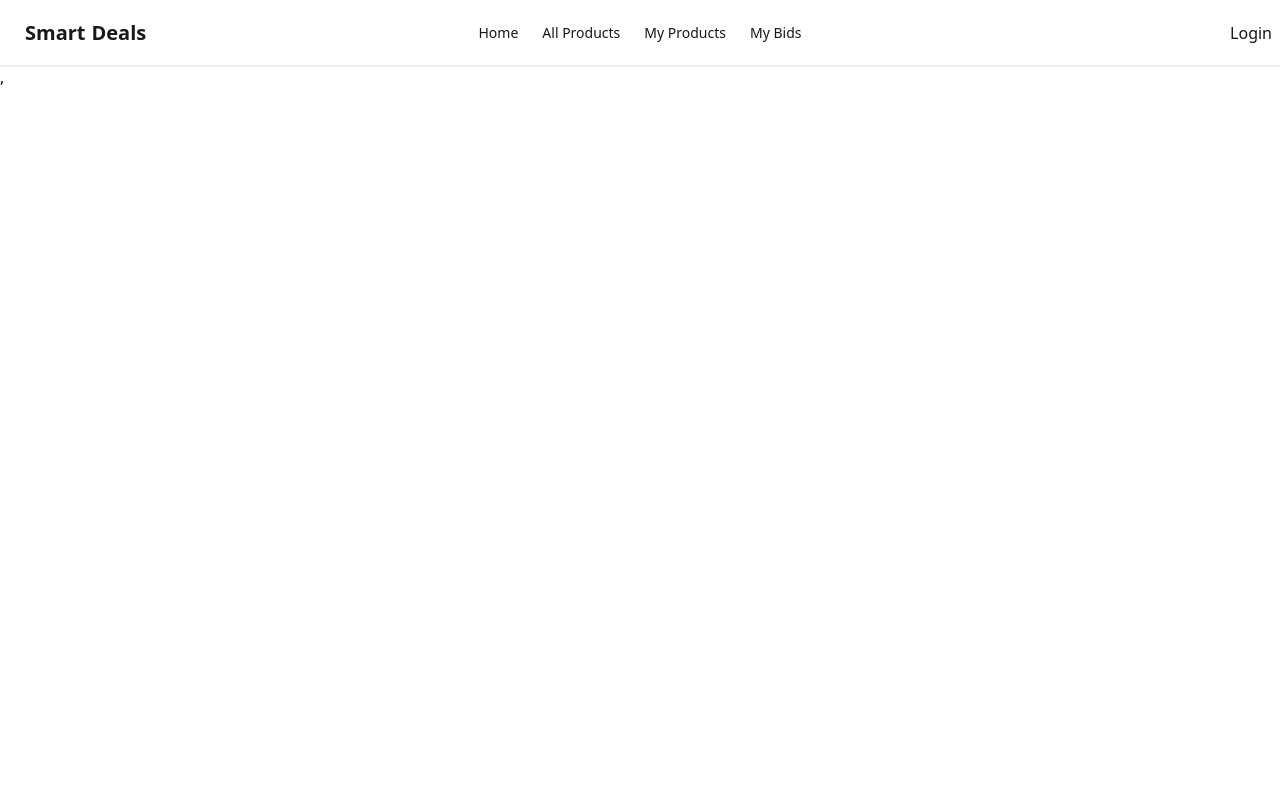
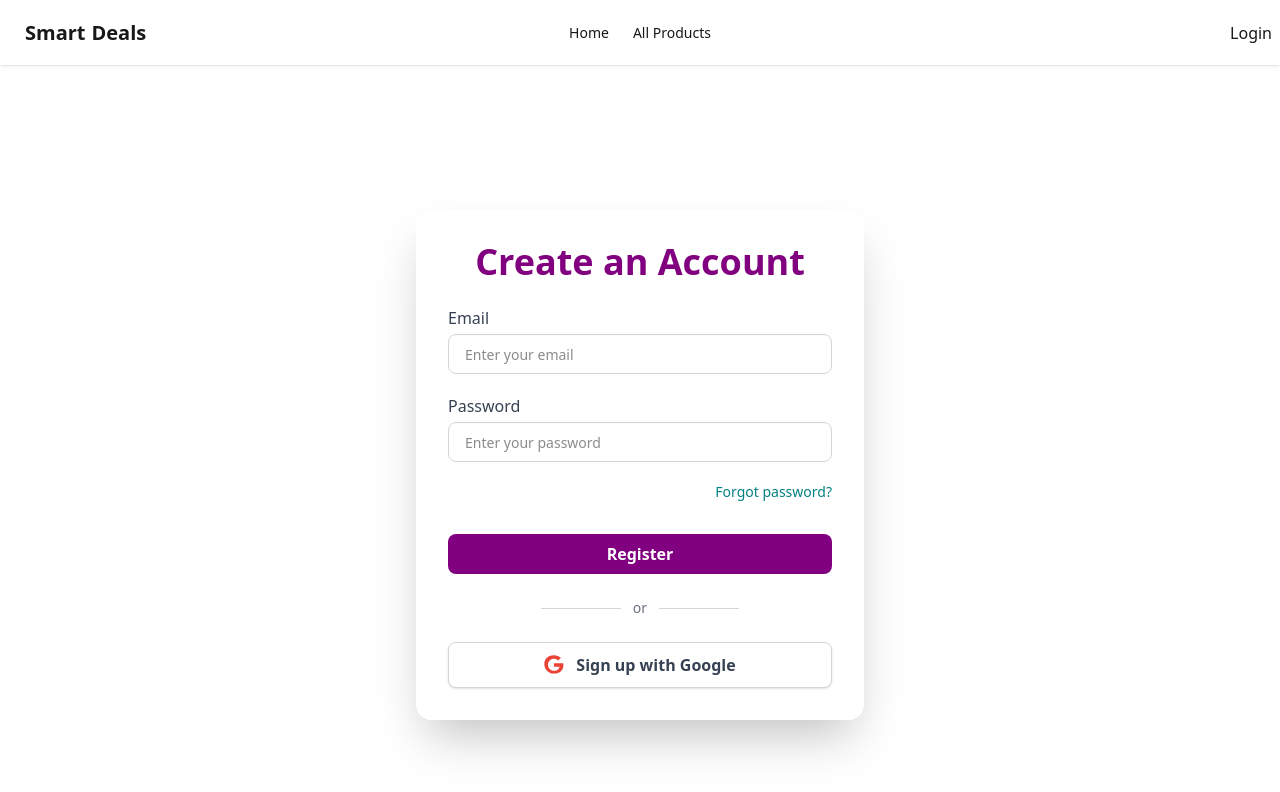
Before and after one commit to Tanvi183/smart-deals-app-frontend, a React (Vite) app: page /register in a window 1280 px wide. Shown: the top 792 px of the page. Built offline with nearby package versions, Linux system fonts and the light colour scheme; no server answers.

Commit message:
signinwithgoogle & signOut completed aslo create method for resgistation signin.

```diff
--- a/package.json
+++ b/package.json
@@ -12,6 +12,7 @@
   "dependencies": {
     "@tailwindcss/vite": "^4.1.16",
     "daisyui": "^5.4.2",
+    "firebase": "^12.5.0",
     "react": "^19.1.1",
     "react-dom": "^19.1.1",
     "react-router": "^7.9.5",
--- a/src/components/MyProducts/MyProducts.jsx
+++ b/src/components/MyProducts/MyProducts.jsx
@@ -0,0 +1,11 @@
+import React from 'react';
+
+const MyProducts = () => {
+    return (
+        <div>
+
+        </div>
+    );
+};
+
+export default MyProducts;
--- a/src/components/Navbar/Navbar.jsx
+++ b/src/components/Navbar/Navbar.jsx
@@ -1,41 +1,84 @@
-import React from 'react';
-import { Link, NavLink } from 'react-router';
+import React, { use } from "react";
+import { Link, NavLink } from "react-router";
+import { AtuhContext } from "../../contexts/AuthContext";
 
 const Navbar = () => {
+  const { user, signOutUser } = use(AtuhContext);
 
-    const links = <>
-        <li><NavLink to="/">Home</NavLink></li>
-        <li><NavLink to="/allProducts">All Products</NavLink></li>
-        <li><NavLink to="/myProducts">My Products</NavLink></li>
-        <li><NavLink to="/myBids">My Bids</NavLink></li>
+  const handleSignOut = () => {
+    signOutUser()
+      .then((result) => {
+        console.log(result);
+      })
+      .catch((error) => {
+        console.log(error);
+      });
+  };
+
+  const links = (
+    <>
+      <li>
+        <NavLink to="/">Home</NavLink>
+      </li>
+      <li>
+        <NavLink to="/allProducts">All Products</NavLink>
+      </li>
+      {user && (
+        <>
+          <li>
+            <NavLink to="/myProducts">My Products</NavLink>
+          </li>
+          <li>
+            <NavLink to="/myBids">My Bids</NavLink>
+          </li>
         </>
+      )}
+    </>
+  );
 
   return (
     <div className="navbar bg-base-100 shadow-sm">
       <div className="navbar-start">
         <div className="dropdown">
           <div tabIndex={0} role="button" className="btn btn-ghost lg:hidden">
-                        <svg xmlns="http://www.w3.org/2000/svg" className="h-5 w-5" fill="none" viewBox="0 0 24 24" stroke="currentColor"> <path strokeLinecap="round" strokeLinejoin="round" strokeWidth="2" d="M4 6h16M4 12h8m-8 6h16" /> </svg>
+            <svg
+              xmlns="http://www.w3.org/2000/svg"
+              className="h-5 w-5"
+              fill="none"
+              viewBox="0 0 24 24"
+              stroke="currentColor"
+            >
+              {" "}
+              <path
+                strokeLinecap="round"
+                strokeLinejoin="round"
+                strokeWidth="2"
+                d="M4 6h16M4 12h8m-8 6h16"
+              />{" "}
+            </svg>
           </div>
           <ul
             tabIndex="-1"
-                        className="menu menu-sm dropdown-content bg-base-100 rounded-box z-1 mt-3 w-52 p-2 shadow">
+            className="menu menu-sm dropdown-content bg-base-100 rounded-box z-1 mt-3 w-52 p-2 shadow"
+          >
             {links}
           </ul>
         </div>
-                <a className="btn btn-ghost text-xl">Smart<span>Deals</span></a>
+        <NavLink to="/" className="btn btn-ghost text-xl">
+          Smart<span>Deals</span>
+        </NavLink>
       </div>
       <div className="navbar-center hidden lg:flex">
-                <ul className="menu menu-horizontal px-1">
-                    {links}
-                </ul>
+        <ul className="menu menu-horizontal px-1">{links}</ul>
       </div>
       <div className="navbar-end">
+        {user ? (
+          <a onClick={handleSignOut} className="btn">
+            Sign Out
+          </a>
+        ) : (
           <Link to="/register">Login</Link>
-                {/* {
-                    user ?
-                        <a onClick={handleSignOut} className="btn">Sign Out</a> :
-                } */}
+        )}
       </div>
     </div>
   );
--- a/src/components/Register/Register.jsx
+++ b/src/components/Register/Register.jsx
@@ -1,7 +1,126 @@
-import React from "react";
+import React, { use } from "react";
+import { AtuhContext } from "../../contexts/AuthContext";
 
 const Register = () => {
-  return <div></div>;
+  const { signInWithGoogle } = use(AtuhContext);
+
+  const handleGoogleSignIn = () => {
+    signInWithGoogle()
+      .then((result) => {
+        console.log(result.user);
+
+        const newUser = {
+          name: result.user.displayName,
+          email: result.user.email,
+          image: result.user.photoURL,
+        };
+
+        // Create user in the mongodb databse
+        fetch("http://localhost:3000/users", {
+          method: "POST",
+          headers: {
+            "content-type": "application/json",
+          },
+          body: JSON.stringify(newUser),
+        })
+          .then((res) => res.json())
+          .then((data) => {
+            console.log("data after user save", data);
+          });
+      })
+      .catch((error) => {
+        console.log(error);
+      });
+  };
+
+  return (
+    <div
+      className="min-h-screen flex items-center justify-center"
+      style={{
+        background: "linear-gradient(135deg, bg-primary, bg-secondary)",
+      }}
+    >
+      <div className="w-full max-w-md bg-white/90 backdrop-blur-lg rounded-2xl shadow-2xl p-8">
+        {/* Header */}
+        <h1 className="text-4xl font-extrabold text-center text-primary mb-6">
+          Create an Account
+        </h1>
+
+        {/* Form */}
+        <form className="space-y-5">
+          <div>
+            <label className="block text-gray-700 font-medium mb-1">
+              Email
+            </label>
+            <input
+              type="email"
+              placeholder="Enter your email"
+              className="w-full input input-bordered border-gray-300 rounded-lg px-4 py-2 focus:outline-none focus:ring-2 focus:ring-primary"
+            />
+          </div>
+
+          <div>
+            <label className="block text-gray-700 font-medium mb-1">
+              Password
+            </label>
+            <input
+              type="password"
+              placeholder="Enter your password"
+              className="w-full input input-bordered border-gray-300 rounded-lg px-4 py-2 focus:outline-none focus:ring-2 focus:ring-primary"
+            />
+          </div>
+
+          <div className="flex justify-end text-sm">
+            <a className="text-secondary hover:underline cursor-pointer">
+              Forgot password?
+            </a>
+          </div>
+
+          <button
+            type="submit"
+            className="w-full mt-3 bg-primary text-white py-2 rounded-lg font-semibold hover:bg-secondary transition-all duration-300 cursor-pointer"
+          >
+            Register
+          </button>
+        </form>
+
+        {/* Divider */}
+        <div className="my-6 flex items-center justify-center">
+          <div className="h-px w-20 bg-gray-300"></div>
+          <span className="mx-3 text-gray-500 text-sm">or</span>
+          <div className="h-px w-20 bg-gray-300"></div>
+        </div>
+
+        {/* Google Button */}
+        <button
+          className="relative w-full bg-white border border-gray-300 rounded-lg py-2.5 flex items-center justify-center gap-3 shadow-sm hover:shadow-md hover:scale-[1.02] transition-all duration-300 ease-in-out overflow-hidden group cursor-pointer"
+          onClick={handleGoogleSignIn}
+        >
+          {/* Hover Gradient Accent Layer */}
+          <div className="absolute inset-0 group-hover:opacity-10 transition-opacity duration-300"></div>
+
+          {/* Google Icon */}
+          <svg
+            aria-label="Google logo"
+            width="20"
+            height="20"
+            xmlns="http://www.w3.org/2000/svg"
+            viewBox="0 0 512 512"
+          >
+            <path
+              fill="#EA4335"
+              d="M256 8c68 0 129 24 177 64l-72 69c-30-28-69-45-105-45-85 0-155 69-155 155s70 155 155 155c98 0 135-70 141-107h-141v-86h236c3 14 5 28 5 44 0 128-85 219-241 219C118 476 8 365 8 228S118 8 256 8z"
+            />
+          </svg>
+
+          {/* Text */}
+          <span className="font-semibold text-gray-700 relative z-10 group-hover:text-primary transition-colors duration-300">
+            Sign up with Google
+          </span>
+        </button>
+      </div>
+    </div>
+  );
 };
 
 export default Register;
--- /dev/null
+++ b/src/contexts/AuthContext.jsx
@@ -0,0 +1,3 @@
+import { createContext } from "react";
+
+export const AtuhContext = createContext(null);
--- /dev/null
+++ b/src/contexts/AuthProvider.jsx
@@ -0,0 +1,58 @@
+import React, { useEffect, useState } from 'react';
+import { AtuhContext } from './AuthContext';
+import { createUserWithEmailAndPassword, GoogleAuthProvider, onAuthStateChanged, signInWithEmailAndPassword, signInWithPopup, signOut } from 'firebase/auth';
+import { auth } from '../firebase/firebase.init';
+
+const googleProvider = new GoogleAuthProvider();
+
+const AuthProvider = ({children}) => {
+    const [user, setUser] = useState(null);
+    const [loading, setLoading] = useState(true);
+
+    const createUser = (email, password) => {
+        setLoading(true);
+        return createUserWithEmailAndPassword(auth, email, password)
+    }
+
+    const signInUser = (email, password) => {
+        setLoading(true);
+        return signInWithEmailAndPassword(auth, email, password)
+    }
+
+    const signInWithGoogle = () =>{
+        setLoading(true);
+        return signInWithPopup(auth, googleProvider);
+    }
+
+    const signOutUser = () =>{
+        setLoading(true);
+        return signOut(auth);
+    }
+
+
+    useEffect(()=> {
+        const unsubscirbe = onAuthStateChanged(auth, (currentUser)=>{
+            setUser(currentUser);
+            setLoading(false);
+        })
+        return () => {
+            unsubscirbe()
+        }
+    },[]);
+
+    const authInfo = {
+        createUser,
+        signInUser,
+        signInWithGoogle,
+        signOutUser,
+        user,
+        loading
+    }
+    return (
+        <AtuhContext value={authInfo}>
+            { children }
+        </AtuhContext>
+    );
+};
+
+export default AuthProvider;
--- a/src/index.css
+++ b/src/index.css
@@ -1,8 +1,10 @@
 @import "tailwindcss";
-@plugin "daisyui";
+@plugin "daisyui" {
+  themes: light --default;
+}
 @plugin "daisyui/theme" {
   name: "light";
   default: true;
-  --color-primary: blue;
+  --color-primary: purple;
   --color-secondary: teal;
 }
--- a/src/main.jsx
+++ b/src/main.jsx
@@ -7,6 +7,9 @@ import RootLayout from "./layouts/RootLayout.jsx";
 import Home from "./components/Home/Home.jsx";
 import AllProducts from "./components/AllProducts/AllProducts.jsx";
 import Register from "./components/Register/Register.jsx";
+import AuthProvider from "./contexts/AuthProvider.jsx";
+import MyProducts from "./components/MyProducts/MyProducts.jsx";
+import MyBids from "./components/MyBids/MyBids.jsx";
 
 const router = createBrowserRouter([
   {
@@ -18,12 +21,20 @@ const router = createBrowserRouter([
         Component: Home,
       },
       {
-        path: 'allProducts',
-        Component: AllProducts
+        path: "allProducts",
+        Component: AllProducts,
       },
       {
         path: "register",
         Component: Register,
+      },
+      {
+        path: "myProducts",
+        element: <MyProducts></MyProducts>,
+      },
+      {
+        path: "myBids",
+        Component: <MyBids></MyBids>,
       },
     ],
   },
@@ -31,6 +42,8 @@ const router = createBrowserRouter([
 
 createRoot(document.getElementById("root")).render(
   <StrictMode>
-    <RouterProvider router={router} />,
+    <AuthProvider>
+      <RouterProvider router={router} />
+    </AuthProvider>
   </StrictMode>
 );
```
Also changed, not shown: 2 other files (tests, documents, lock files or other folders). Lines whose indentation alone changed are shown as unchanged.
